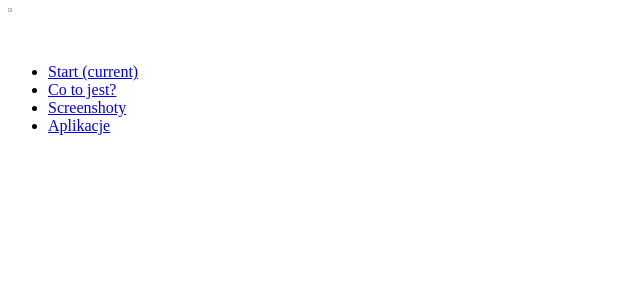
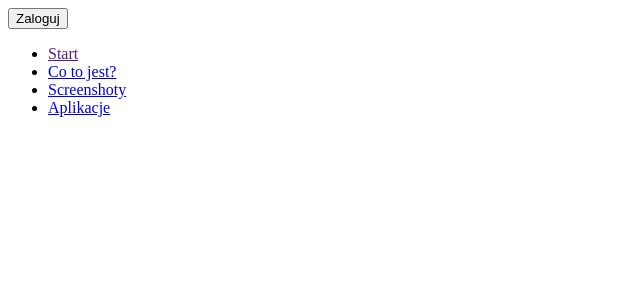
Before and after one commit to DanielKusyDev/Bushelper-DjangoApp, a Django app: template templates/bushelper/snippets/navbar.html in a window 1280 px wide. Shown: the top 300 px of the page, without its empty margins (0-640 px from the left). Run offline with Django 3.2, Linux system fonts and the light colour scheme; the template is opened without the code that fills it, so the values that code supplies are empty.

Commit message:
Login button added to navbar

```diff
--- a/templates/bushelper/search_engine.html
+++ b/templates/bushelper/search_engine.html
@@ -2,6 +2,7 @@
 {% load staticfiles %}
 
 {% block content %}
+
 <br>
 <div class='container'>
     <form action="{% url 'bushelper:search_view' %}" autocomplete="off" method="get">
--- a/templates/bushelper/snippets/navbar.html
+++ b/templates/bushelper/snippets/navbar.html
@@ -1,11 +1,15 @@
 {% load staticfiles %}
 
 <nav class="navbar navbar-expand-lg navbar-default fixed-top">
-    <a class="navbar-brand nav-item ml-auto" href="#"><img src="{% static 'favicon.ico' %}" class="rounded-circle" style="height: 5%"></a>
-  <div class="collapse navbar-collapse" id="navbarSupportedContent">
+    {% if user.is_authenticated %}
+        <a class="navbar-brand nav-item ml-auto"><img src="{% static 'favicon.ico' %}" class="rounded-circle" style="height: 5%"></a>
+    {% else %}
+        <a href="{% url 'users:login' %}"><button type="button" class="btn btn-primary">Zaloguj</button></a>
+    {% endif %}
+    <div class="collapse navbar-collapse" id="navbarSupportedContent">
     <ul class="navbar-nav ml-auto">
       <li class="nav-item">
-        <a class="nav-link" href="#start">Start <span class="sr-only">(current)</span></a>
+        <a class="nav-link" href="">Start</a>
       </li>
       <li class="nav-item">
         <a class="nav-link" href="#whatis">Co to jest?</a>
--- a/templates/bushelper/templ.html
+++ b/templates/bushelper/templ.html
@@ -37,6 +37,8 @@
 		<div id="status"></div>
 	</div>
 
+    {% include 'bushelper/templates/bushelper/snippets/navbar.html' %}
+
 
     {% block content %}
 
--- a/views.py
+++ b/views.py
@@ -26,8 +26,6 @@ class SearchEngineView(TemplateView):
         if not request.GET:
             form = SearchForm
             context = {'form': form}
-            if request.user is not None:
-                context['user'] = request.user
             return render(request, self.template_name, context)
 
 
```
